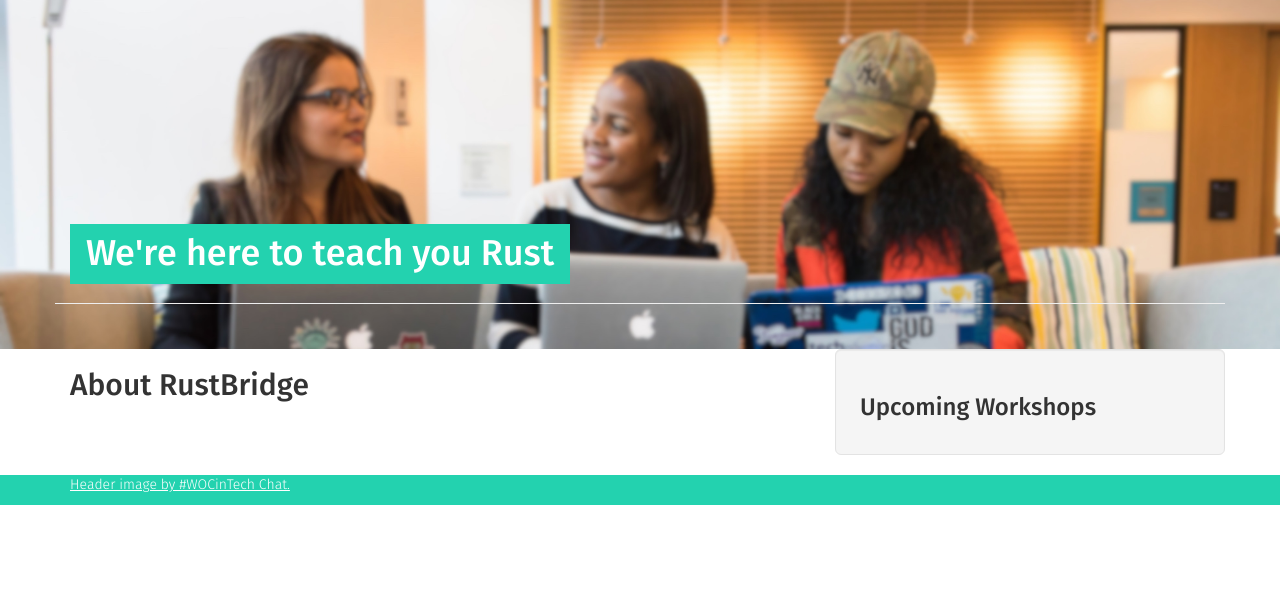
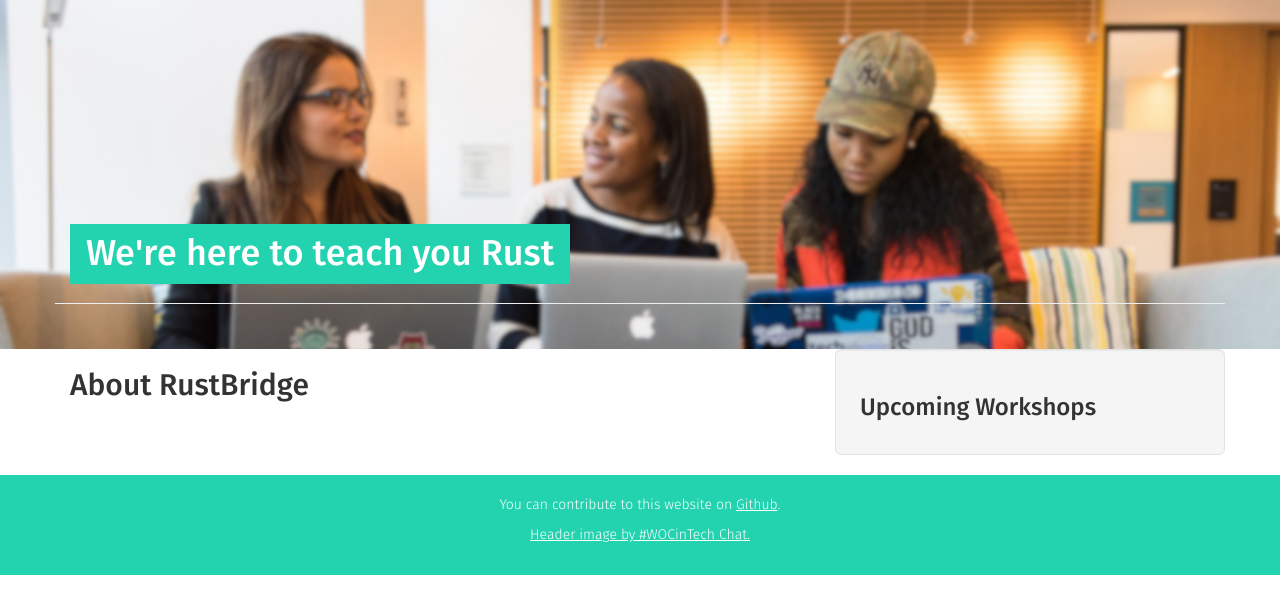
Before and after one commit to rustbridge/website, a Node project: template templates/index.mustache in a window 1280 px wide. Shown: the part 52-666 px from the top of the page. Run offline with Node 20 templates, Linux system fonts and the light colour scheme; the template is opened without the code that fills it, so the values that code supplies are empty; some libraries are stand-ins or nearby versions.

Commit message:
feat(footer): add content and styles

```diff
--- a/data/data.json
+++ b/data/data.json
@@ -1,4 +1,5 @@
 {
   "about": "about text",
-  "workshops": "workshops text"
+  "workshops": "workshops text",
+  "repoURL": "https://github.com/ashleygwilliams/rustbridge-www"
 }
--- a/public/styles/custom.css
+++ b/public/styles/custom.css
@@ -59,6 +59,8 @@
 }
 
 footer {
+  padding: 20px 0 20px 0;
+  min-height: 50px;
   background-color: #23d2af;
   color: white;
 }
--- a/templates/partials/footer.mustache
+++ b/templates/partials/footer.mustache
@@ -1,9 +1,8 @@
 <footer>
   <div class="container">
-    <div class="row">
-      <div class="col-md-6">
-        <p><a href="https://www.wocintechchat.com/blog/wocintechphotos">Header image by #WOCinTech Chat.</a></p>
-      </div>
+    <div class="text-center">
+      <p>You can contribute to this website on <a href="{{ repoURL }}">Github</a>.</p>
+      <p><a href="https://www.wocintechchat.com/blog/wocintechphotos">Header image by #WOCinTech Chat.</a></p>
     </div>
   </div>
 </footer>
```
